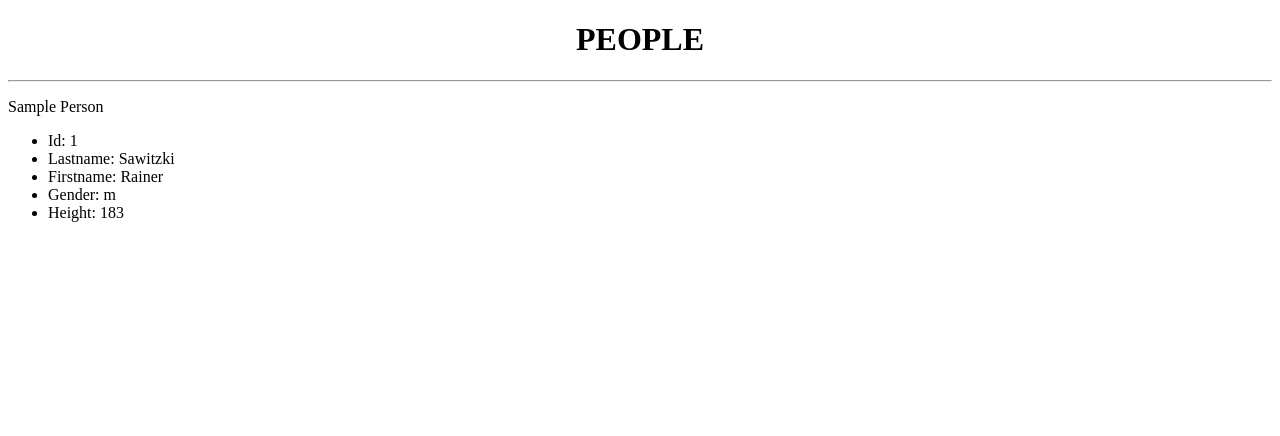
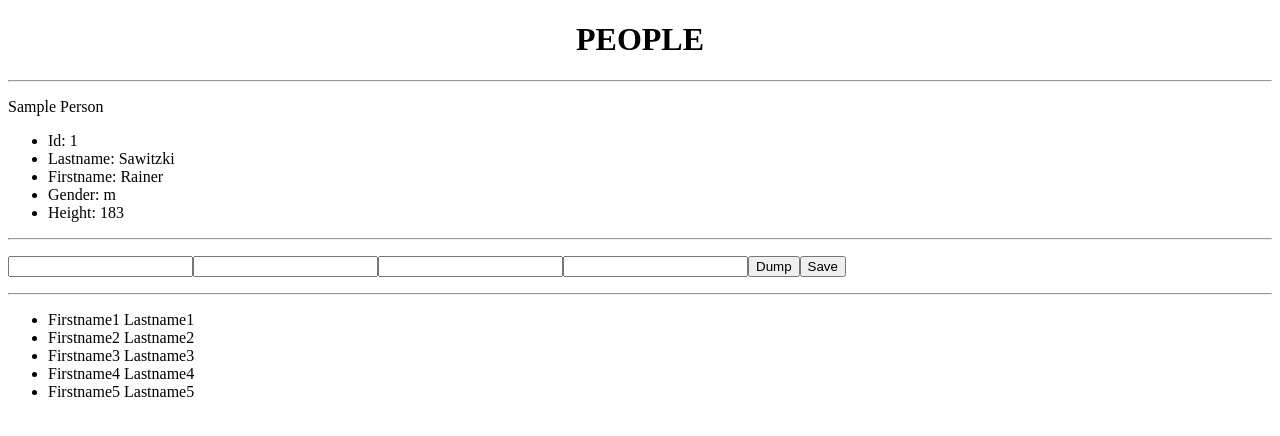
Before and after one commit to Javacream/org.javacream.training.angular, an Angular app: page / in a window 1280 px wide. Shown: the top 436 px of the page. Built offline with nearby package versions, Linux system fonts and the light colour scheme.

Commit message:
continue implementing people app

```diff
--- a/src/app/app.component.html
+++ b/src/app/app.component.html
@@ -7,4 +7,8 @@
 <div>
   <hr />
   <sample-person></sample-person>
+  <hr />
+  <app-simple-person-input></app-simple-person-input>
+  <hr />
+  <app-simple-person-list></app-simple-person-list>
 </div>
--- a/src/app/sample-person/people.ts
+++ b/src/app/sample-person/people.ts
@@ -21,7 +21,8 @@ class PersonClass implements Person{
     this.gender = gender
   }
 }
-export class PeopleManager{
+  export class PeopleManager{
+  static peopleCounter: number = 0
   people: Array<Person>
   sample_person: Person
   constructor(){
@@ -33,7 +34,27 @@ export class PeopleManager{
       gender: "m",
       id: 1
     }
-  }
+    let arr = [1,2,3,4,5]
+    arr.forEach((element) => {
+      let person = {
+        lastname: "Lastname" + element,
+        firstname: "Firstname" + element,
+        height: 180 + element,
+        gender: "m",
+        id: 100 + element
+      }
+      this.people.push(person)
+
+    })
+
+}
+save(p:any){
+  PeopleManager.peopleCounter++
+  let newPerson:Person ={...p, id: PeopleManager.peopleCounter}
+  console.log(newPerson.height)
+  this.people.push(newPerson)
+
+}
 
 
 }
--- /dev/null
+++ b/src/app/simple-person-input/simple-person-input.component.html
@@ -0,0 +1,9 @@
+<p>
+  <input #lastnameInput type="text" (keyup)="keyUp(lastnameInput.value)" [(ngModel)]="person_input.lastname" />
+  <input #firstnameInput type="text"  [(ngModel)]="person_input.firstname" />
+  <input #heightInput type="text"  [(ngModel)]="person_input.height" />
+  <input #genderInput type="text"  [(ngModel)]="person_input.gender" />
+  <input type="button" (click)="dump()"value="Dump" />
+  <input type="button" (click)="save()"value="Save" />
+
+</p>
--- /dev/null
+++ b/src/app/simple-person-input/simple-person-input.component.ts
@@ -0,0 +1,24 @@
+import { Component, OnInit } from '@angular/core';
+import { PeopleManager } from '../sample-person/people';
+
+@Component({
+  selector: 'app-simple-person-input',
+  templateUrl: './simple-person-input.component.html',
+  styleUrls: ['./simple-person-input.component.css']
+})
+export class SimplePersonInputComponent implements OnInit {
+  person_input: any = {}
+  peopleManager = new PeopleManager()
+  ngOnInit() {
+  }
+  save(){
+    this.peopleManager.save(this.person_input)
+    this.person_input = {}
+  }
+  dump(){
+    this.peopleManager.people.forEach((element, index) => console.log(`${index} ${element.lastname} ${element.firstname} ${element.height} ${element.gender}`))
+  }
+  keyUp(value:string){
+    console.log("typed key, actual input = " + value)
+  }
+}
--- /dev/null
+++ b/src/app/simple-person-list/simple-person-list.component.html
@@ -0,0 +1,5 @@
+  <ul>
+    <li *ngFor="let person of peopleManager.people">
+      <span>{{person.firstname}}</span> {{person.lastname}}
+    </li>
+  </ul>
--- /dev/null
+++ b/src/app/simple-person-list/simple-person-list.component.ts
@@ -0,0 +1,16 @@
+import { Component, OnInit } from '@angular/core';
+import { PeopleManager } from '../sample-person/people';
+
+@Component({
+  selector: 'app-simple-person-list',
+  templateUrl: './simple-person-list.component.html',
+  styleUrls: ['./simple-person-list.component.css']
+})
+export class SimplePersonListComponent implements OnInit {
+  peopleManager = new PeopleManager()
+  constructor() { }
+
+  ngOnInit() {
+  }
+
+}
```
Also changed, not shown: src/app/app.module.ts (+8 -2 lines), src/app/simple-person-input/simple-person-input.component.css (added), src/app/simple-person-list/simple-person-list.component.css (added), 2 other files (tests, documents, lock files or other folders).
